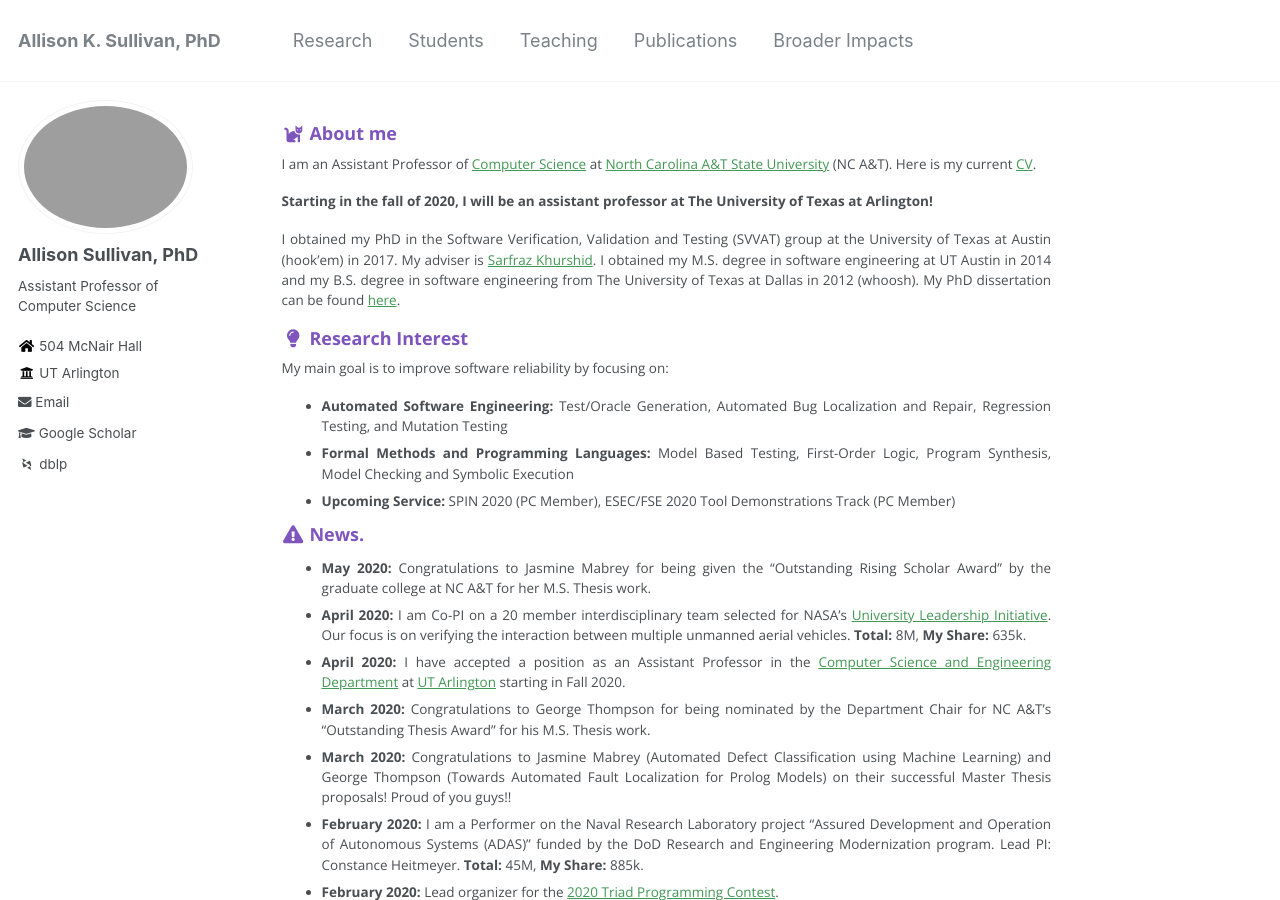
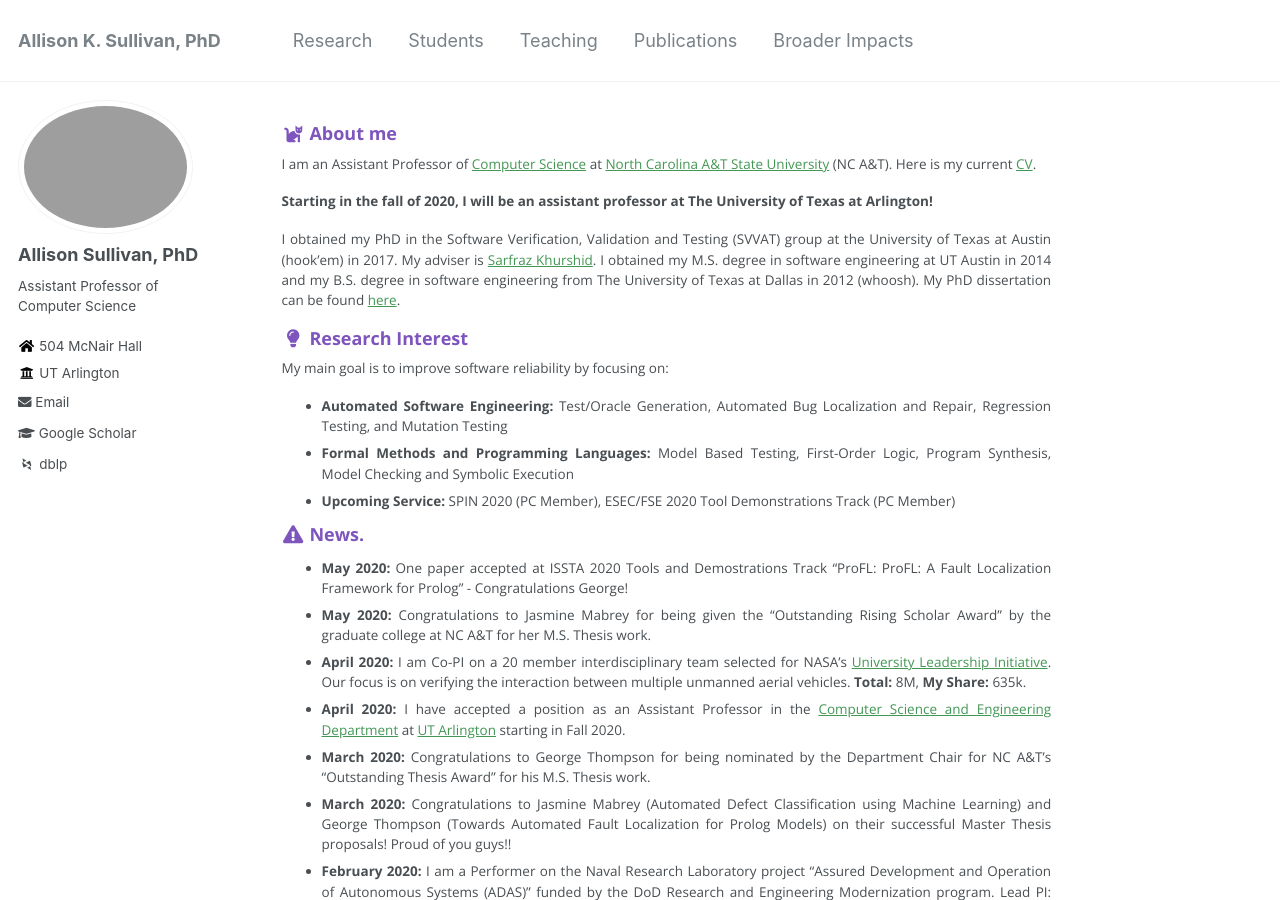
Before and after one commit to Allisonius/allisonius.github.io, a Jekyll site: the page built from _pages/about.md, in a window 1280 px wide and 900 px high. Built offline with Jekyll 4.4.1, drawn with Linux system fonts in a browser that asks for light colours; some web fonts are replaced.

Commit message:
Update about.md

```diff
--- a/_pages/about.md
+++ b/_pages/about.md
@@ -24,6 +24,7 @@ Checking and Symbolic Execution
  * **Upcoming Service:** SPIN 2020 (PC Member), ESEC/FSE 2020 Tool Demonstrations Track (PC Member)
 
 ### <i class="fa fa-fw fa-exclamation-triangle" aria-hidden="true"></i> News.
+* **May 2020:** One paper accepted at ISSTA 2020 Tools and Demostrations Track "ProFL: ProFL: A Fault Localization Framework for Prolog" - Congratulations George!
 * **May 2020:** Congratulations to Jasmine Mabrey for being given the "Outstanding Rising Scholar Award" by the graduate college at NC A&T for her M.S. Thesis work.
 * **April 2020:** I am Co-PI on a 20 member interdisciplinary team selected for NASA's [University Leadership Initiative](https://www.nasa.gov/press-release/nasa-looks-to-university-teams-to-advance-aviation-technology). Our focus is on verifying the interaction between multiple unmanned aerial vehicles. **Total:** 8M, **My Share:** 635k.
 * **April 2020:** I have accepted a position as an Assistant Professor in the [Computer Science and Engineering Department](https://cse.uta.edu/) at [UT Arlington](https://www.uta.edu/) starting in Fall 2020.
```
